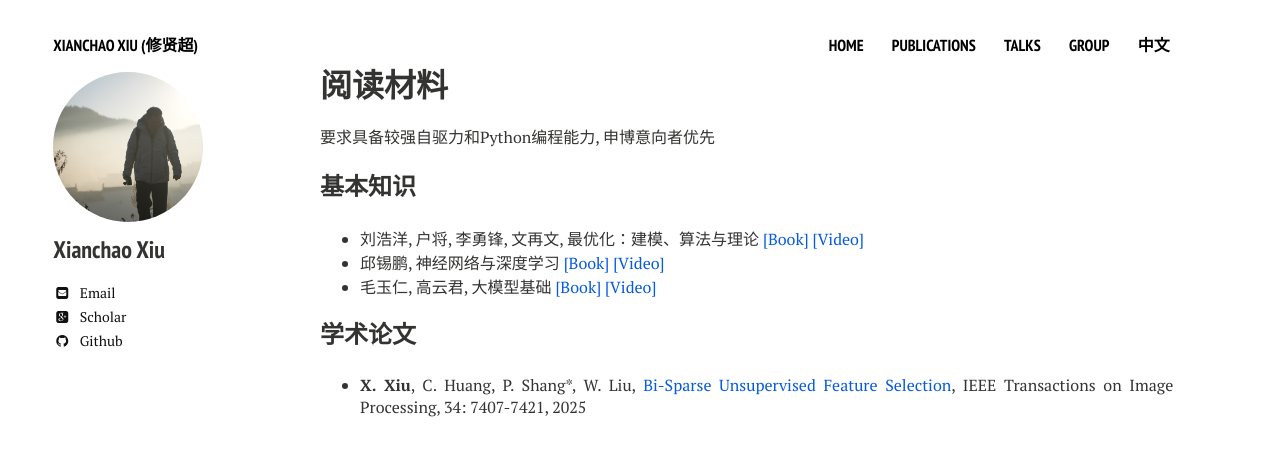
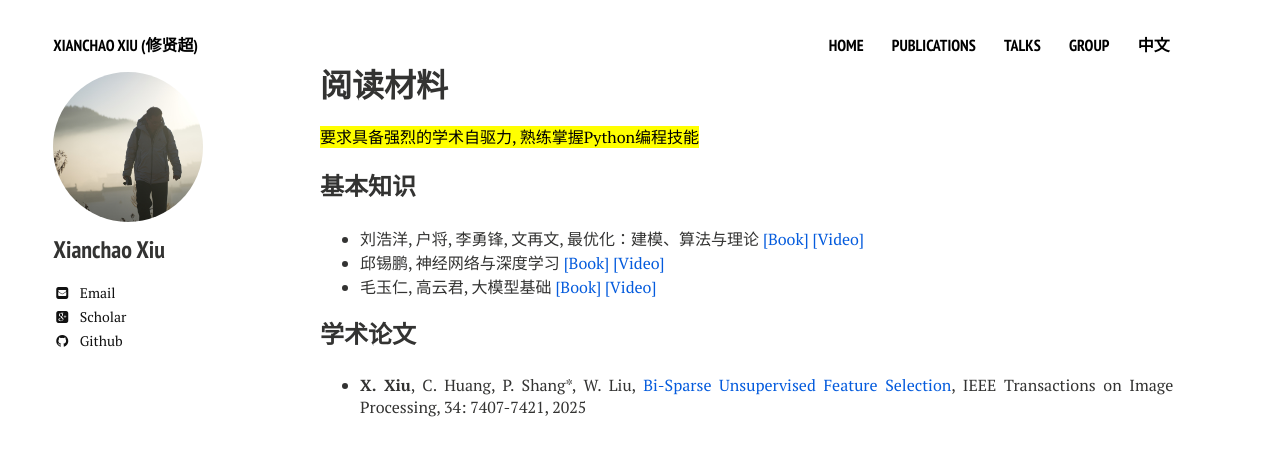
Before and after one commit to xianchaoxiu/xianchaoxiu.github.io, a Jekyll site: the page built from chinese/reading/index.md, in a window 1280 px wide. Shown: the top 456 px of the page. Built offline with Jekyll 4.4.1, drawn with Linux system fonts in a browser that asks for light colours; nearby versions of some CDN libraries.

Commit message:
Update index.md

```diff
--- a/chinese/reading/index.md
+++ b/chinese/reading/index.md
@@ -5,7 +5,9 @@ comments: false
 share: false
 ---
 
-要求具备较强自驱力和Python编程能力, 申博意向者优先
+
+<mark>要求具备强烈的学术自驱力, 熟练掌握Python编程技能 </mark>
+
 
 ### 基本知识
 * 刘浩洋, 户将, 李勇锋, 文再文, 最优化：建模、算法与理论 <a href="http://faculty.bicmr.pku.edu.cn/~wenzw/optbook.html" class="textlink" target="_blank">[Book]</a> <a href="https://www.bilibili.com/video/BV1xH4y1y7qy/" class="textlink" target="_blank">[Video]</a> <br>
```
